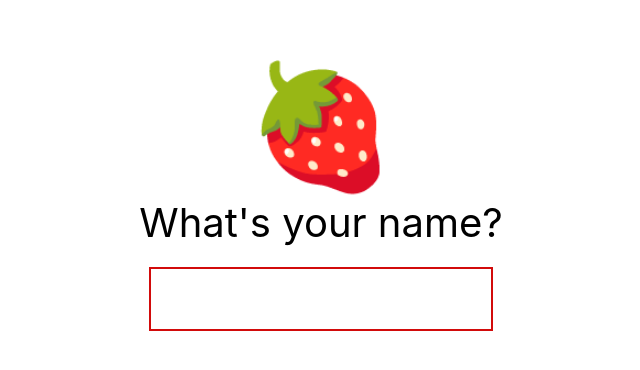
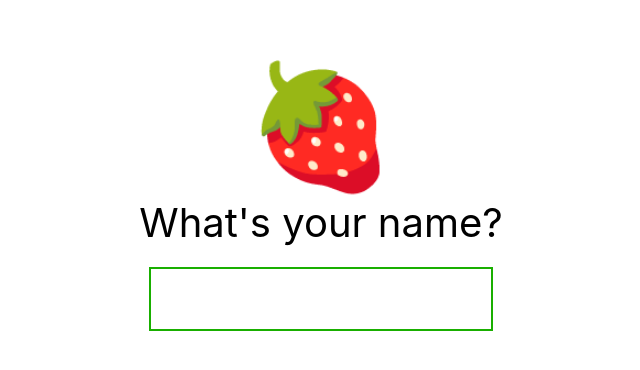
Before and after one commit to goffrie/strawberry, a React (Create React App) app in the folder client/: page / in a window 1280 px wide. Shown: the part 168-538 px from the top of the page, without its empty margins (319-959 px from the left). Built offline with nearby package versions, Linux system fonts and the light colour scheme.

Commit message:
client: add autoFocus everywhere

```diff
--- a/client/src/HintGameRoom.tsx
+++ b/client/src/HintGameRoom.tsx
@@ -384,6 +384,7 @@ function GuessResolve({player, playerNumber, hintingGameState}: {player: Hinting
                     const letter = e.target.value.substr(e.target.value.length - 1, 1).toUpperCase();
                     setGuess(LETTERS.includes(letter) ? letter : '');
                 }}
+                autoFocus
             />
         </form>
     </>;
--- a/client/src/MainPage.tsx
+++ b/client/src/MainPage.tsx
@@ -35,7 +35,7 @@ function UsernameInput({setUsername}: {setUsername: setUsernameFn}) {
             setUsername(input);
         }
     }}>
-        <input className='strawberryInput strawberryInputBig' value={input} onChange={(e) => setInput(e.target.value)} />
+        <input className='strawberryInput strawberryInputBig' value={input} onChange={(e) => setInput(e.target.value)} autoFocus />
     </form>
 }
 
--- a/client/src/StartGameRoom.tsx
+++ b/client/src/StartGameRoom.tsx
@@ -103,6 +103,7 @@ function StartGameRoomMain({startingGameState}: {startingGameState: StartingPhas
                         setInputWord(e.target.value);
                         setErrorToRender('');
                     }}
+                    autoFocus
                 />
             </form>
             <div className='gameStartWordErrorMessage'>{errorToRender}</div>
```
